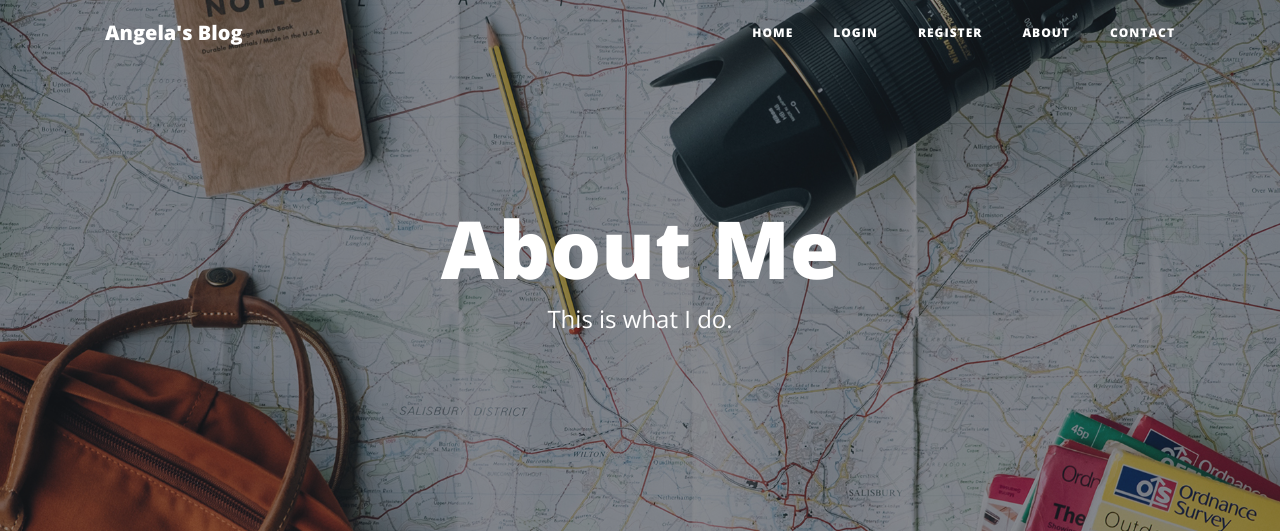
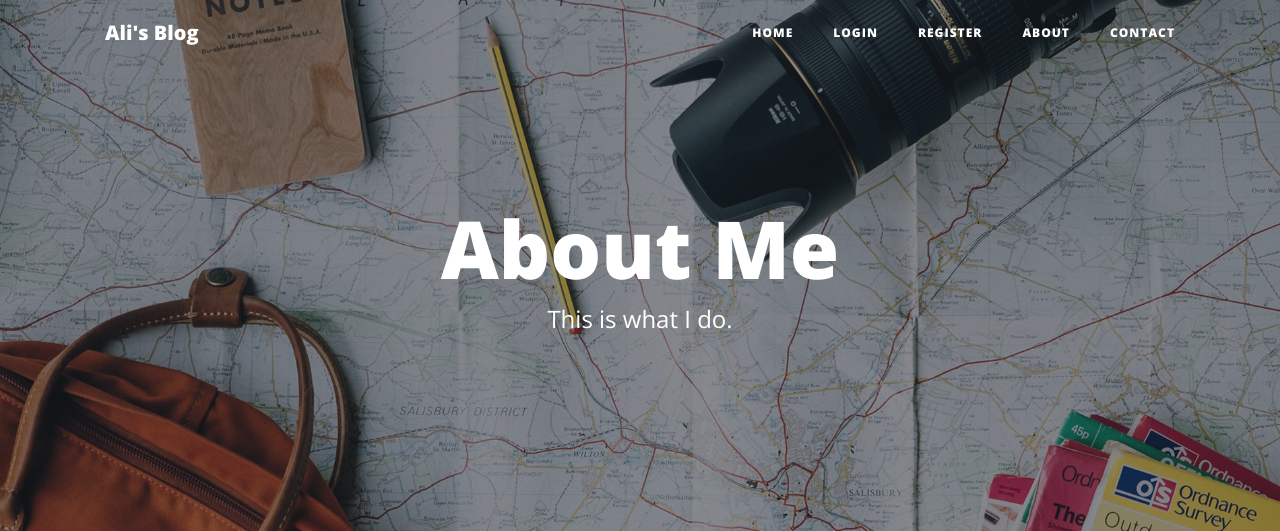
Before and after one commit to silenci4/flask-template-blog, a Flask app: page /about in a window 1280 px wide. Shown: the top 531 px of the page. Run offline with Flask 2, Linux system fonts and the light colour scheme; some libraries are stand-ins or nearby versions.

Commit message:
design improved

```diff
--- a/templates/header.html
+++ b/templates/header.html
@@ -28,7 +28,7 @@
   <!-- Navigation -->
   <nav class="navbar navbar-expand-lg navbar-light fixed-top" id="mainNav">
     <div class="container">
-      <a class="navbar-brand" href="{{url_for('get_all_posts')}}">Angela's Blog</a>
+      <a class="navbar-brand" href="{{url_for('get_all_posts')}}">Ali's Blog</a>
       <button class="navbar-toggler navbar-toggler-right" type="button" data-toggle="collapse" data-target="#navbarResponsive" aria-controls="navbarResponsive" aria-expanded="false" aria-label="Toggle navigation">
         Menu
         <i class="fas fa-bars"></i>
--- a/templates/index.html
+++ b/templates/index.html
@@ -1,7 +1,7 @@
 {% include "header.html" %}
 
   <!-- Page Header -->
-  <header class="masthead" style="background-image: url('https://images.unsplash.com/photo-1470092306007-055b6797ca72?ixlib=rb-1.2.1&auto=format&fit=crop&w=668&q=80')">
+  <header class="masthead" style="background-image: url('https://source.unsplash.com/random')">
     <div class="overlay"></div>
     <div class="container">
       <div class="row">
```
